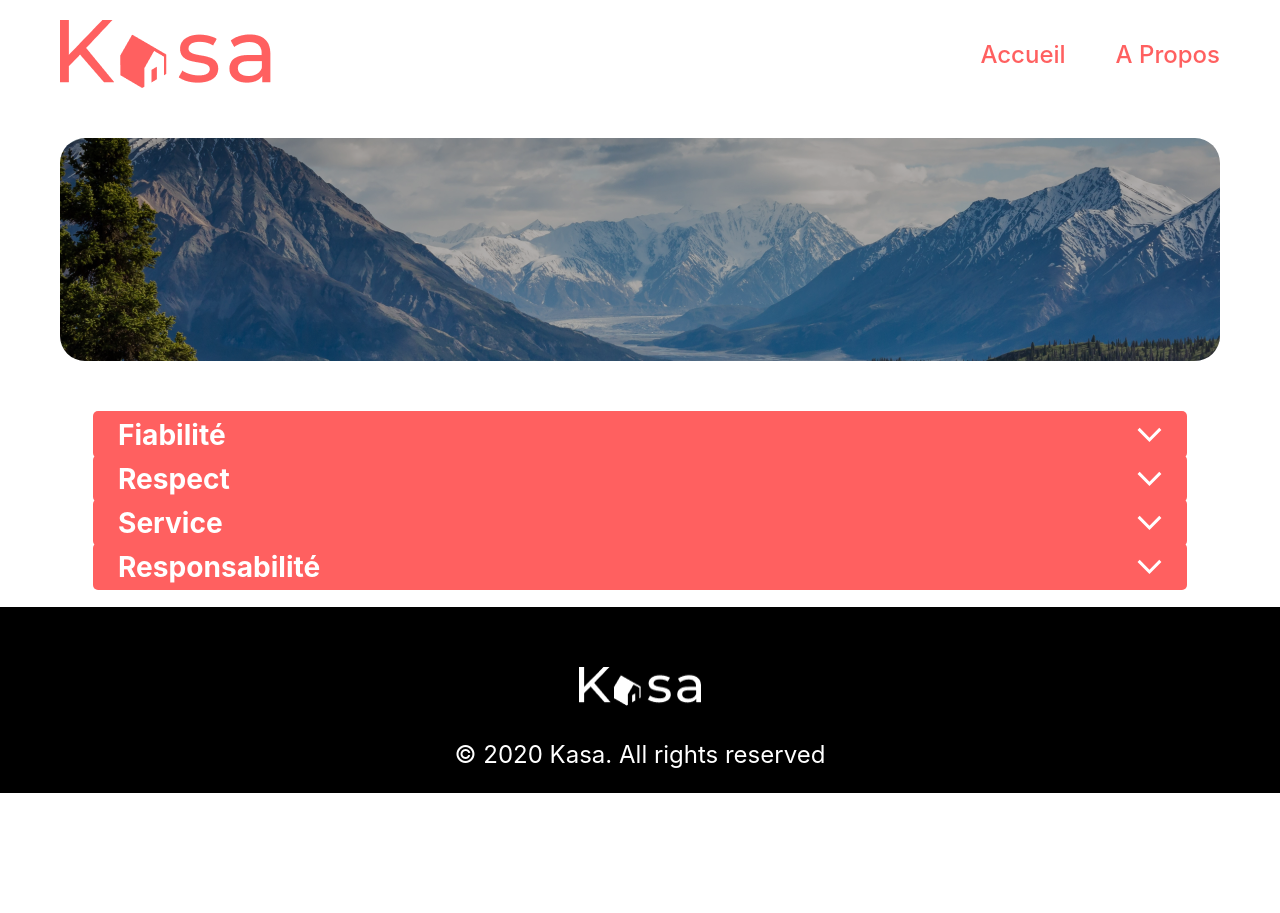
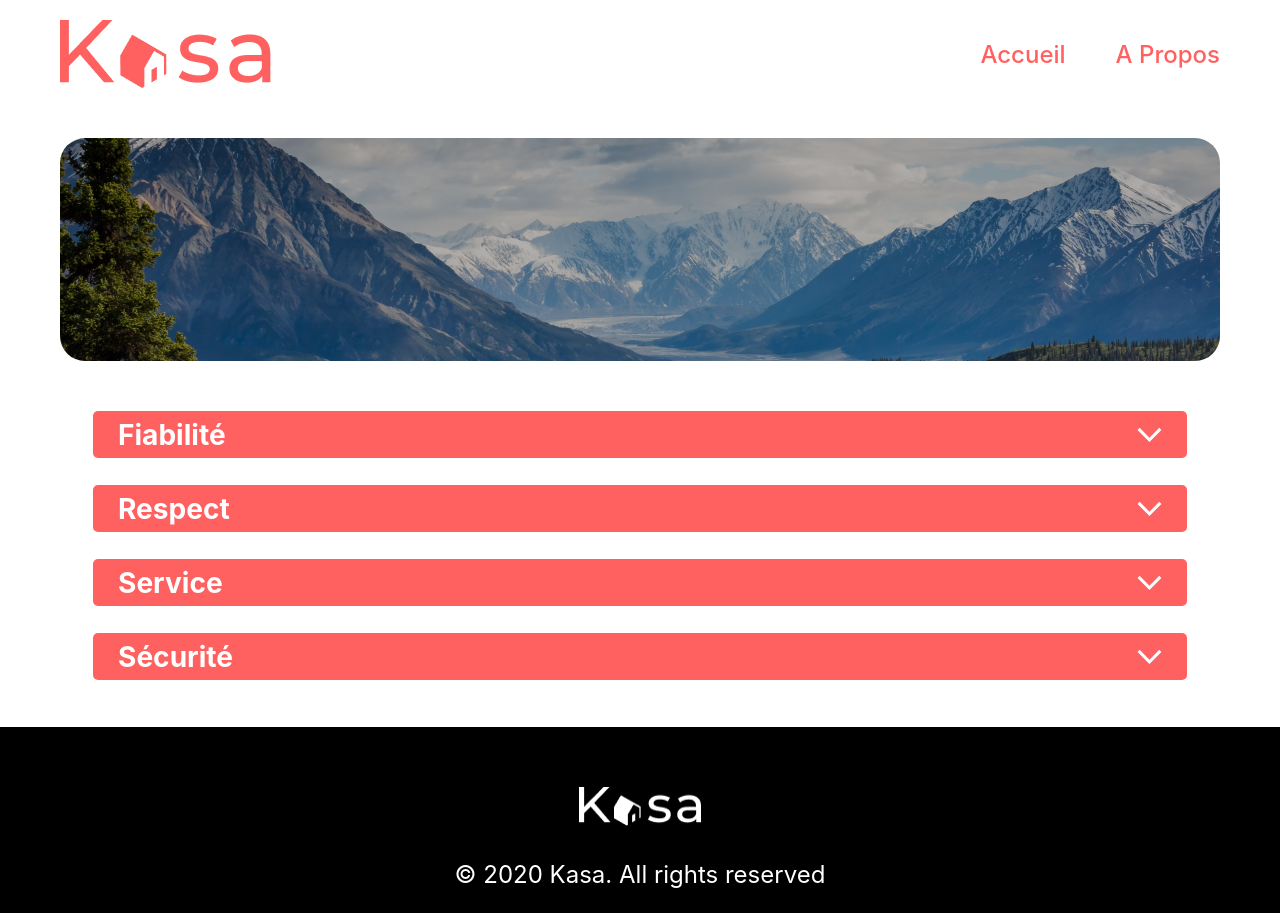
Before and after one commit to woodshan/Kasa_P7, a React (Create React App) app: page /about in a window 1280 px wide. Before the commit the page ends 800 px from the top, so only its background shows below. Built offline with nearby package versions, Linux system fonts and the light colour scheme.

Commit message:
Duplication des collapses

```diff
--- a/src/components/Collapse/Collapse.js
+++ b/src/components/Collapse/Collapse.js
@@ -3,94 +3,42 @@ import open from "../../assets/icons/open.svg";
 import close from "../../assets/icons/close.svg";
 import style from "./Collapse.module.css";
 
-const Collapse = () => {
-  const [isOpen, setIsOpen] = useState(open);
+const Collapse = ({children}) => {
+  const [isOpen, setIsOpen] = useState(false);
 
   const handleClick = () => {
-    if (isOpen === open) {
-      setIsOpen(close);
-    } else if (isOpen === close) {
-      setIsOpen(open);
+    if (!isOpen) {
+      setIsOpen(true);
+    } else if (isOpen) {
+      setIsOpen(false);
     }
   };
 
   return (
     <div className={style["collapse-container"]}>
-      <div className={style["collapse-background"]}>
-        <h3>Fiabilité</h3>
+      <div className={style["collapse-content"]}>
+        <div className={style["collapse-background"]} onClick={() => handleClick()}>
+          {children}
+          {isOpen ? (
             <img
-          src={isOpen}
+              src={close}
+              alt="Fermer"
+              className={style.open}
+            />
+          ) : (
+            <img
+              src={open}
               alt="Ouvrir"
               className={style.open}
-          onClick={() => handleClick()}
             />
+          )}
         </div>
-      {isOpen === close ? (
+        {isOpen ? (
           <div className={style["description-container"]}>
-          <p>
-            Les annonces postées sur Kasa garantissent une fiabilité totale. Les
-            photos sont conformes aux logements, et toutes les informations sont
-            régulièrement vérifiées par nos équipes.
-          </p>
+            {children}
           </div>
         ) : null}
-      <div className={style["collapse-background"]}>
-        <h3>Respect</h3>
-        <img
-          src={isOpen}
-          alt="Ouvrir"
-          className={style.open}
-          onClick={() => handleClick()}
-        />
       </div>
-      {isOpen === close ? (
-        <div className={style["description-container"]}>
-          <p>
-            La bienveillance fait partie des valeurs fondatrices de Kasa. Tout
-            comportement discriminatoire ou de perturbation du voisinage
-            entraînera une exclusion de notre plateforme.
-          </p>
-        </div>
-      ) : null}
-      <div className={style["collapse-background"]}>
-        <h3>Service</h3>
-        <img
-          src={isOpen}
-          alt="Ouvrir"
-          className={style.open}
-          onClick={() => handleClick()}
-        />
-      </div>
-      {isOpen === close ? (
-        <div className={style["description-container"]}>
-          <p>
-            Nos équipes se tiennent à votre disposition pour vous fournir une
-            expérience parfaite. N'hésitez pas à nous contacter si vous avez la
-            moindre question.
-          </p>
-        </div>
-      ) : null}
-      <div className={style["collapse-background"]}>
-        <h3>Responsabilité</h3>
-        <img
-          src={isOpen}
-          alt="Ouvrir"
-          className={style.open}
-          onClick={() => handleClick()}
-        />
-      </div>
-      {isOpen === close ? (
-        <div className={style["description-container"]}>
-          <p>
-            La sécurité est la priorité de Kasa. Aussi bien pour nos hôtes que
-            pour les voyageurs, chaque logement correspond aux critères de
-            sécurité établis par nos services. En laissant une note aussi bien à
-            l'hôte qu'au locataire, cela permet à nos équipes de vérifier que
-            les standards sont bien respectés. Nous organisons également des
-            ateliers sur la sécurité domestique pour nos hôtes.
-          </p>
-        </div>
-      ) : null}
     </div>
   );
 };
--- a/src/components/Collapse/Collapse.module.css
+++ b/src/components/Collapse/Collapse.module.css
@@ -3,6 +3,15 @@
     flex-direction: column;
     align-items: center;
     justify-content: center;
+}
+
+.collapse-content {
+    width: 100%;
+    display:flex;
+    flex-direction: column;
+    align-items: center;
+    justify-content: center;
+    margin-bottom: 30px;
 }
 
 .collapse-background{
@@ -16,7 +25,8 @@
     height: 47px;
     border-radius: 5px;
     width: 90%;
-    margin-bottom: -3px
+    margin-bottom: -3px;
+    cursor: pointer;
 }
 
 .open {
--- a/src/pages/About/About.js
+++ b/src/pages/About/About.js
@@ -1,15 +1,26 @@
-import React from 'react';
-import Banner from '../../components/Banner/Banner';
+import React from "react";
+import Banner from "../../components/Banner/Banner";
 import background from "../../assets/images/about-background.png";
-import Collapse from '../../components/Collapse/Collapse';
+import Collapse from "../../components/Collapse/Collapse";
 
 const About = () => {
-    return (
-        <div>
-            <Banner background={background} />
-            <Collapse />
-        </div>
-    );
+  return (
+    <div>
+      <Banner background={background} />
+      <Collapse>
+        <h3>Fiabilité</h3>
+      </Collapse>
+      <Collapse>
+        <h3>Respect</h3>
+      </Collapse>
+      <Collapse>
+        <h3>Service</h3>
+      </Collapse>
+      <Collapse>
+        <h3>Sécurité</h3>
+      </Collapse>
+    </div>
+  );
 };
 
 export default About;
```
Lines whose indentation alone changed are shown as unchanged.
